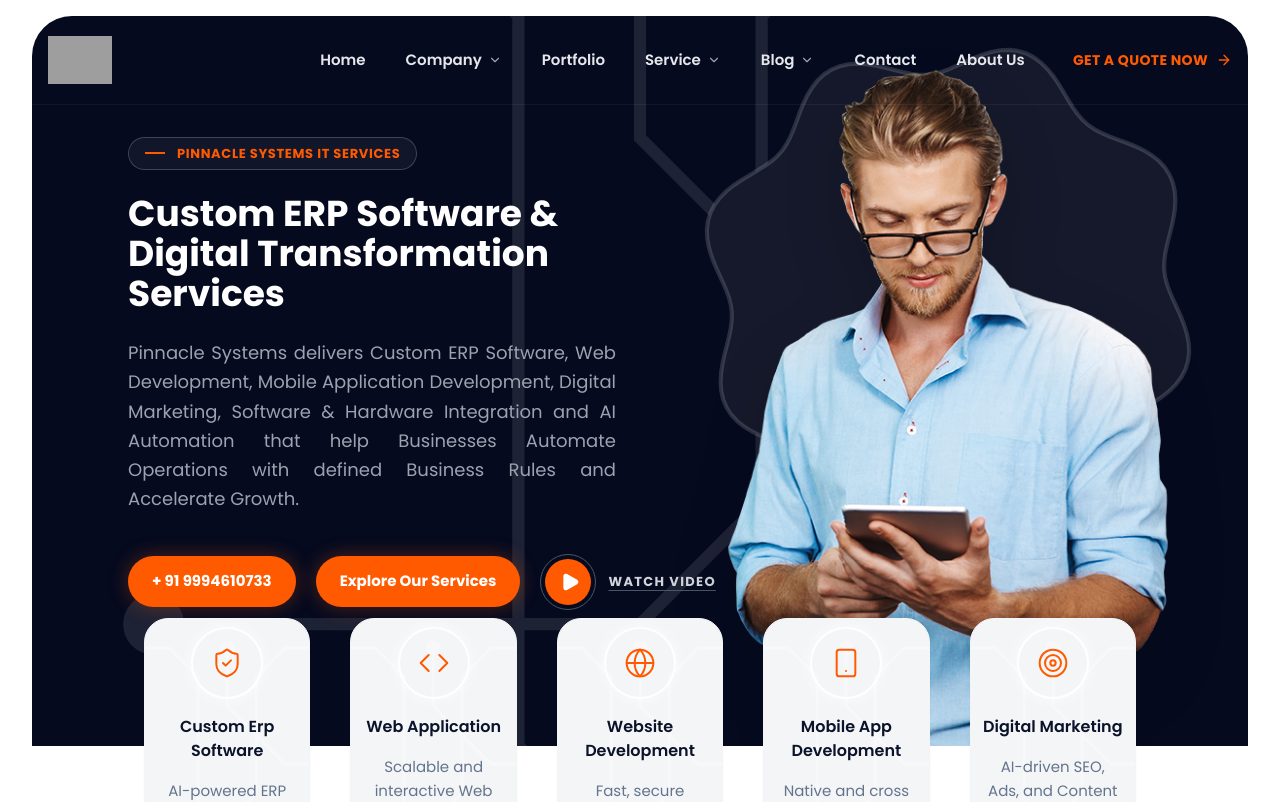
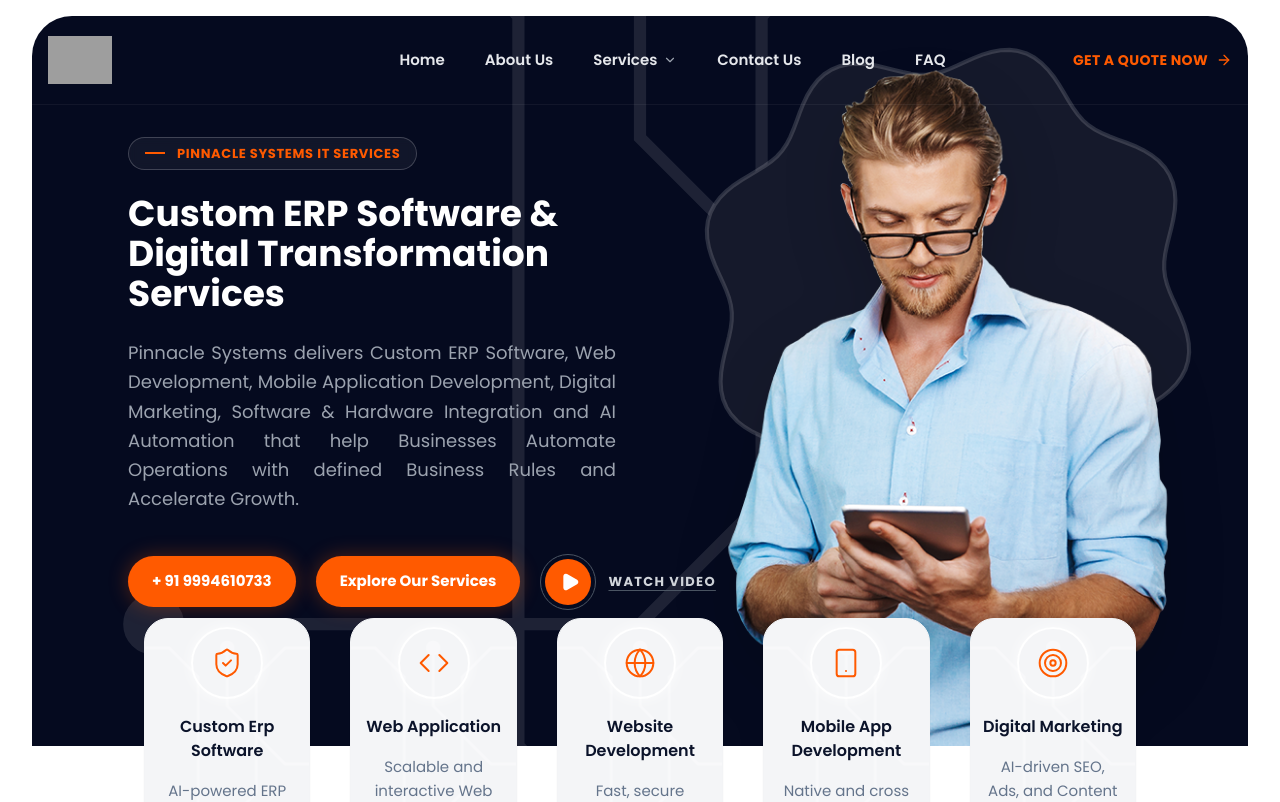
Before and after one commit to Pinnacle-Systems/pinnacle-website2026, a Next.js app: page / in a window 1280 px wide. Shown: the top 802 px of the page. Built offline with nearby package versions, Linux system fonts and the light colour scheme; grey boxes are pictures that could not be loaded.

Commit message:
route issue

```diff
--- a/src/components/home/FeatureCards.tsx
+++ b/src/components/home/FeatureCards.tsx
@@ -43,7 +43,7 @@
     icon: ShieldCheck,
     title: "Custom Erp Software",
     description: "AI-powered ERP tailored to your business workflow",
-    link: "/erp-software"
+    link: "/custom-erp-software"
   },
   {
     icon: Code,
--- a/src/components/layout/Header.tsx
+++ b/src/components/layout/Header.tsx
@@ -8,12 +8,18 @@
 
 const navLinks = [
   { name: "Home", href: "/", hasDropdown: false },
-  { name: "Company", href: "/under-construction", hasDropdown: true },
-  { name: "Portfolio", href: "/under-construction", hasDropdown: false },
-  { name: "Service", href: "/under-construction", hasDropdown: true },
-  { name: "Blog", href: "/under-construction", hasDropdown: true },
-  { name: "Contact", href: "/under-construction", hasDropdown: false },
   { name: "About Us", href: "/about-us", hasDropdown: false },
+  {
+    name: "Services",
+    href: "#",
+    hasDropdown: true,
+    dropdownItems: [
+      { name: "Custom Erp Software", href: "/custom-erp-software" }
+    ]
+  },
+  { name: "Contact Us", href: "/under-construction", hasDropdown: false },
+  { name: "Blog", href: "/under-construction", hasDropdown: false },
+  { name: "FAQ", href: "/under-construction", hasDropdown: false },
 ];
 
 export default function Header() {
@@ -50,16 +56,34 @@
         {/* Desktop Nav */}
         <nav className="hidden lg:flex items-center gap-10">
           {navLinks.map((link) => (
+            <div key={link.name} className="relative group">
               <Link
-              key={link.name}
                 href={link.href}
-              className="text-[15px] font-semibold text-gray-200 hover:text-white transition-colors flex items-center gap-1.5 group"
+                onClick={(e) => link.hasDropdown && e.preventDefault()}
+                className="text-[15px] font-semibold text-gray-200 hover:text-white transition-colors flex items-center gap-1.5 py-2 group-hover:text-white"
               >
                 {link.name}
                 {link.hasDropdown && (
                   <ChevronDown className="w-3.5 h-3.5 text-gray-400 group-hover:text-white transition-colors" />
                 )}
               </Link>
+
+              {link.hasDropdown && link.dropdownItems && (
+                <div className="absolute top-full -left-4 opacity-0 invisible group-hover:opacity-100 group-hover:visible transition-all duration-300 min-w-[220px] bg-white border border-gray-100 rounded-xl shadow-xl translate-y-2 group-hover:translate-y-0">
+                  <div className="py-2">
+                    {link.dropdownItems.map((item) => (
+                      <Link
+                        key={item.name}
+                        href={item.href}
+                        className="block px-4 py-2.5 text-[14px] font-medium text-gray-700 hover:text-blue-600 hover:bg-gray-50 transition-colors"
+                      >
+                        {item.name}
+                      </Link>
+                    ))}
+                  </div>
+                </div>
+              )}
+            </div>
           ))}
         </nav>
 
```
Also changed, not shown: src/app/custom-erp-software/components/ErpBenefits.tsx (renamed from src/app/erp-software/components/ErpBenefits.tsx), src/app/custom-erp-software/components/ErpComparison.tsx (renamed from src/app/erp-software/components/ErpComparison.tsx), src/app/custom-erp-software/components/ErpFaq.tsx (renamed from src/app/erp-software/components/ErpFaq.tsx), src/app/custom-erp-software/components/ErpFeatures.tsx (renamed from src/app/erp-software/components/ErpFeatures.tsx), src/app/custom-erp-software/components/ErpHero.tsx (renamed from src/app/erp-software/components/ErpHero.tsx), src/app/custom-erp-software/components/ErpIndustries.tsx (renamed from src/app/erp-software/components/ErpIndustries.tsx), src/app/custom-erp-software/components/ErpProcess.tsx (renamed from src/app/erp-software/components/ErpProcess.tsx), src/app/custom-erp-software/page.tsx (renamed from src/app/erp-software/page.tsx). Lines whose indentation alone changed are shown as unchanged.
